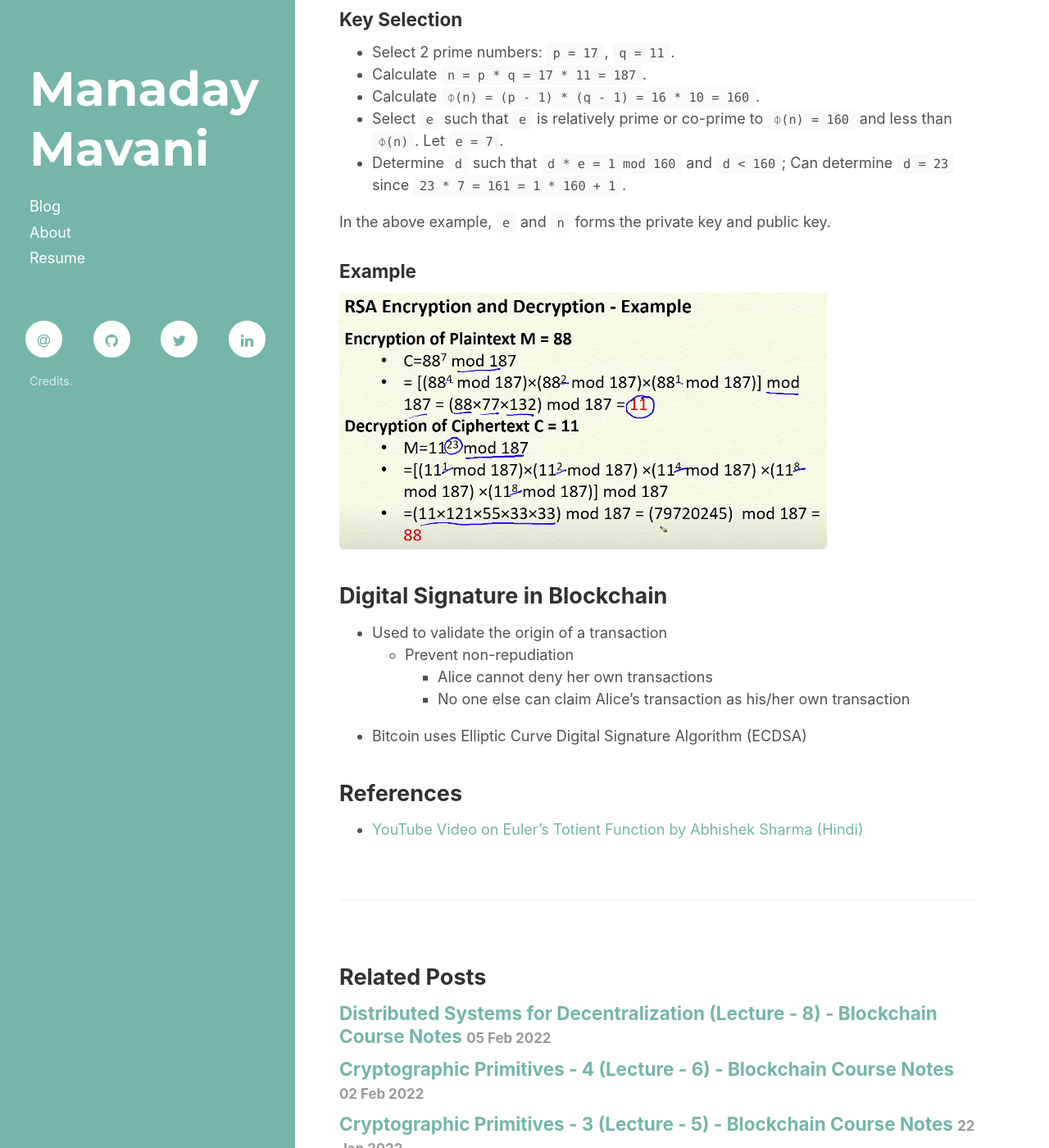
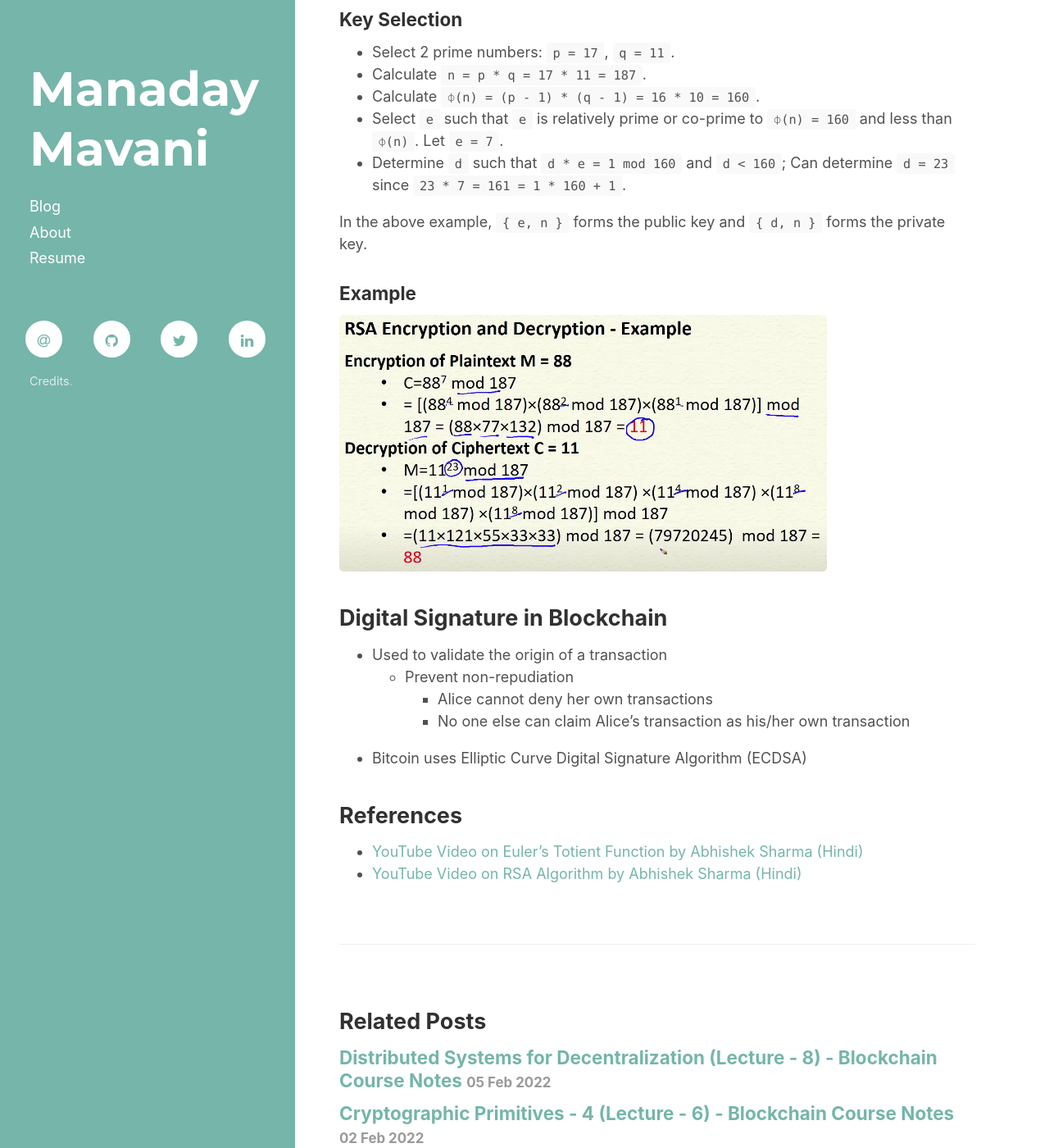
Before and after one commit to ManadayM/manadaym.github.io, a Jekyll site: the page built from _posts/2022-02-03-cryptographic-primitives-5.md, in a window 1280 px wide and 1400 px high, scrolled down 991 px. Shown: the whole window at 82% size. Built offline with Jekyll 4.4.1, drawn with Linux system fonts in a browser that asks for light colours.

Commit message:
update(blog): correction and references

```diff
--- a/_posts/2022-02-03-cryptographic-primitives-5.md
+++ b/_posts/2022-02-03-cryptographic-primitives-5.md
@@ -38,7 +38,7 @@ Topics covered in this lecture.
 - Select ``e`` such that ``e`` is relatively prime or co-prime to ``⏀(n) = 160`` and less than ``⏀(n)``. Let ``e = 7``.
 - Determine ``d`` such that ``d * e = 1 mod 160`` and ``d < 160``; Can determine ``d = 23`` since ``23 * 7 = 161 = 1 * 160 + 1``.
 
-In the above example, ``e`` and ``n`` forms the private key and public key.
+In the above example, ``{ e, n }`` forms the public key and ``{ d, n }`` forms the private key.
 
 ### Example
 ![Screenshot 1]({{ site.url }}/public/images/2022-02-03-cryptographic-primitives-5/screen-1.png)
@@ -54,3 +54,4 @@ In the above example, ``e`` and ``n`` forms the private key and public key.
 ## References
 
 - [YouTube Video on Euler’s Totient Function by Abhishek Sharma (Hindi)](https://youtu.be/ZBkpYKGPHUs)
+- [YouTube Video on RSA Algorithm by Abhishek Sharma (Hindi)](https://youtu.be/rlJTMUBXhKE)
```
